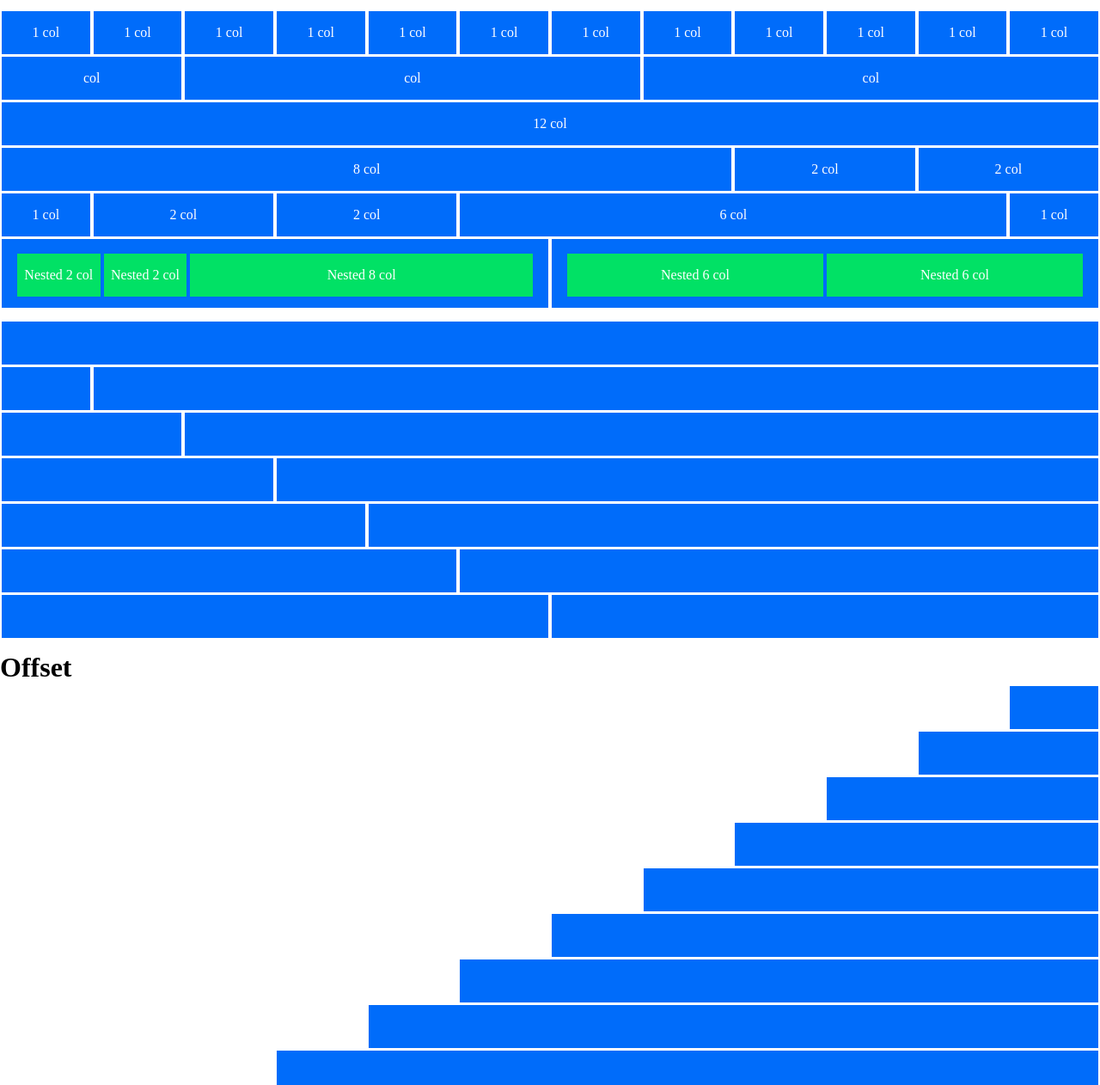
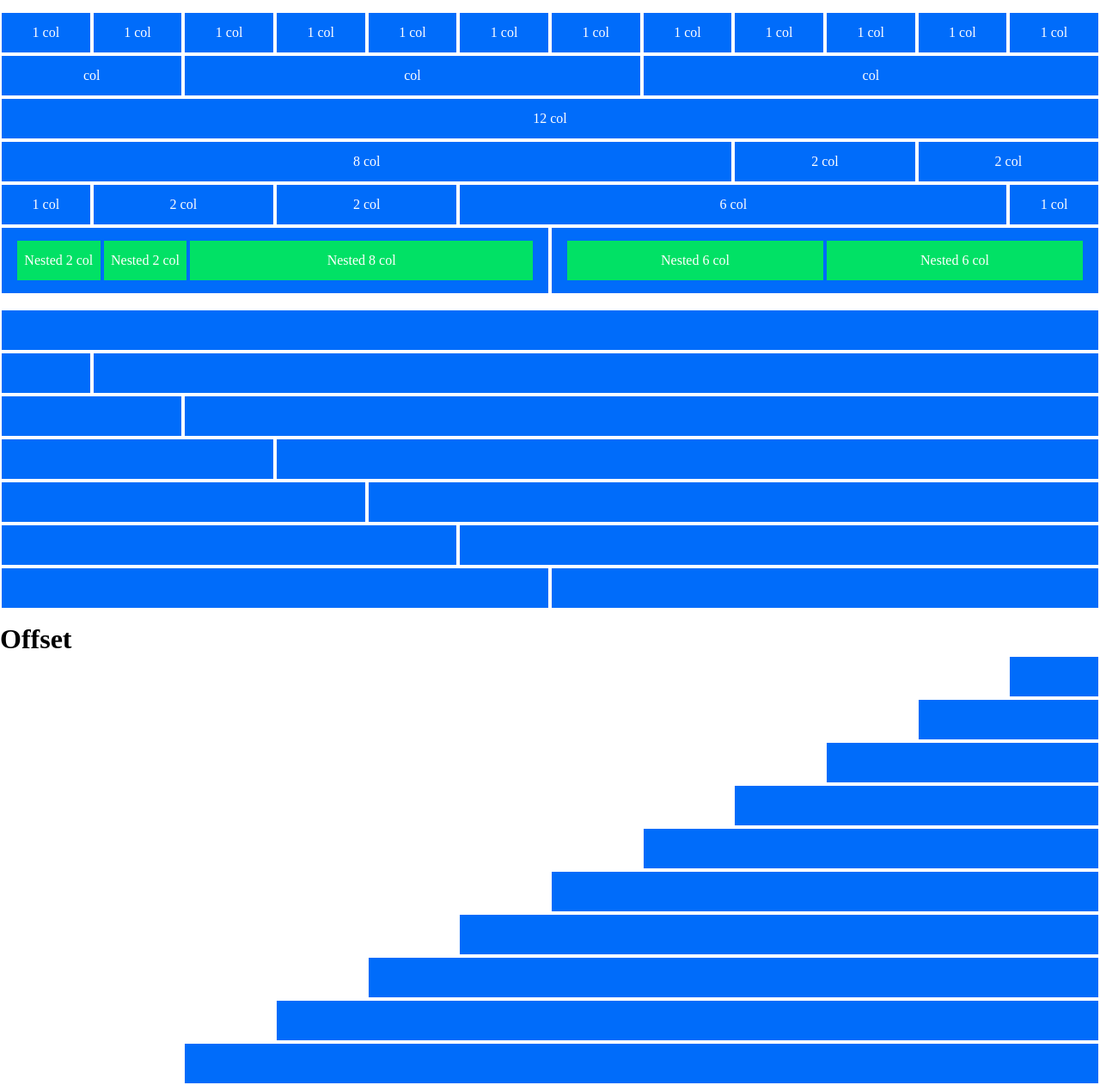
Before and after one commit to ruggerifrancesco/html-css-12bool, a plain HTML site: page index.html in a window 1280 px wide. Shown: the part 40-1302 px from the top of the page at 86% size. Drawn offline with Linux system fonts and the light colour scheme.

Commit message:
fixed framweork and adapts new rule

```diff
--- a/css/framework.css
+++ b/css/framework.css
@@ -10,9 +10,6 @@
     justify-content: center;
 }
 
-.gap {
-    margin: 0 2px;
-}
 
 /* Row Controller */
 .row {
@@ -23,111 +20,107 @@
 
 /* Col General Library*/
 .col-1 {
-    flex-basis: calc((100% / 12) * 1 - 4px);
-    max-width: calc((100% / 12) * 1 - 4px);
+    flex-basis: calc((100% / 12) * 1);
+    max-width: calc((100% / 12) * 1);
 }
 
 .col-2 {
-    flex-basis: calc((100% / 12) * 2 - 4px);
-    max-width: calc((100% / 12) * 2 - 4px);
+    flex-basis: calc((100% / 12) * 2);
+    max-width: calc((100% / 12) * 2);
 }
 
 .col-3 {
-    flex-basis: calc((100% / 12) * 3 - 4px);
-    max-width: calc((100% / 12) * 3 - 4px);
+    flex-basis: calc((100% / 12) * 3);
+    max-width: calc((100% / 12) * 3);
 }
 
 .col-4 {
-    flex-basis: calc((100% / 12) * 4 - 4px);
-    max-width: calc((100% / 12) * 4 - 4px);
+    flex-basis: calc((100% / 12) * 4);
+    max-width: calc((100% / 12) * 4);
 }
 
 .col-5 {
-    flex-basis: calc((100% / 12) * 5 - 4px);
-    max-width: calc((100% / 12) * 5 - 4px);
+    flex-basis: calc((100% / 12) * 5);
+    max-width: calc((100% / 12) * 5);
 }
 
 .col-6 {
-    flex-basis: calc((100% / 12) * 6 - 4px);
-    max-width: calc((100% / 12) * 6 - 4px);
+    flex-basis: calc((100% / 12) * 6);
+    max-width: calc((100% / 12) * 6);
 }
 
 .col-7 {
-    flex-basis: calc((100% / 12) * 7 - 4px);
-    max-width: calc((100% / 12) * 7 - 4px);
+    flex-basis: calc((100% / 12) * 7);
+    max-width: calc((100% / 12) * 7);
 }
 
 .col-8 {
-    flex-basis: calc((100% / 12) * 8 - 4px);
-    max-width: calc((100% / 12) * 8 - 4px);
+    flex-basis: calc((100% / 12) * 8);
+    max-width: calc((100% / 12) * 8);
 }
 
 .col-9 {
-    flex-basis: calc((100% / 12) * 9 - 4px);
-    max-width: calc((100% / 12) * 9 - 4px);
+    flex-basis: calc((100% / 12) * 9);
+    max-width: calc((100% / 12) * 9);
 }
 
 .col-10 {
-    flex-basis: calc((100% / 12) * 10 - 4px);
-    max-width: calc((100% / 12) * 10 - 4px);
+    flex-basis: calc((100% / 12) * 10);
+    max-width: calc((100% / 12) * 10);
 }
 
 .col-11 {
-    flex-basis: calc((100% / 12) * 11 - 4px);
-    max-width: calc((100% / 12) * 11 - 4px);
+    flex-basis: calc((100% / 12) * 11);
+    max-width: calc((100% / 12) * 11);
 }
 
 .col-12 {
-    flex-basis: calc((100% / 12) * 12 - 4px);
-    max-width: calc((100% / 12) * 12 - 4px);
+    flex-basis: calc((100% / 12) * 12);
+    max-width: calc((100% / 12) * 12);
 }
 
 
 /* Offset Library */
-.col-offset-1 {
-    margin-left: calc((100% / 12) * 1 + 2px);
+.offset-col-1 {
+    margin-left: calc((100% / 12) * 1);
 }
 
-.col-offset-2 {
-    margin-left: calc((100% / 12) * 2 + 2px);
+.offset-col-2 {
+    margin-left: calc((100% / 12) * 2);
 }
 
-.col-offset-3 {
-    margin-left: calc((100% / 12) * 3 + 2px);
+.offset-col-3 {
+    margin-left: calc((100% / 12) * 3);
 }
 
-.col-offset-4 {
-    margin-left: calc((100% / 12) * 4 + 2px);
+.offset-col-4 {
+    margin-left: calc((100% / 12) * 4);
 }
 
-.col-offset-5 {
-    margin-left: calc((100% / 12) * 5 + 2px);
+.offset-col-5 {
+    margin-left: calc((100% / 12) * 5);
 }
 
-.col-offset-6 {
-    margin-left: calc((100% / 12) * 6 + 2px);
+.offset-col-6 {
+    margin-left: calc((100% / 12) * 6);
 }
 
-.col-offset-7 {
-    margin-left: calc((100% / 12) * 7 + 2px);
+.offset-col-7 {
+    margin-left: calc((100% / 12) * 7);
 }
 
-.col-offset-8 {
-    margin-left: calc((100% / 12) * 8 + 2px);
+.offset-col-8 {
+    margin-left: calc((100% / 12) * 8);
 }
 
-.col-offset-9 {
-    margin-left: calc((100% / 12) * 9 + 2px);
+.offset-col-9 {
+    margin-left: calc((100% / 12) * 9);
 }
 
-.col-offset-10 {
-    margin-left: calc((100% / 12) * 10 + 2px);
+.offset-col-10 {
+    margin-left: calc((100% / 12) * 10);
 }
 
-.col-offset-11 {
-    margin-left: calc((100% / 12) * 11 + 2px);
+.offset-col-11 {
+    margin-left: calc((100% / 12) * 11);
 }
-
-/* Note that the +2px and -4px ar due */
-/* to the .gap rule for dividing the blocks */
-/* Just basic math */
--- a/css/style.css
+++ b/css/style.css
@@ -18,16 +18,14 @@ h2 {
     background-color: #006cfa;
     color: white;
     height: 50px;
+    border: 2px solid white;
 }
 
 .inner-col {
     background-color: #01e165;
     color: white;
     height: 50px;
-}
-
-.row {
-    margin-top: 3px;
+    border: 2px solid #006cfa;
 }
 
 /* Framework Small Encounters */
--- a/index.html
+++ b/index.html
@@ -19,24 +19,24 @@
     <section>
 
         <div class="row">
-            <div class="col col-1 gap text-center">1 col</div>
-            <div class="col col-1 gap text-center">1 col</div>
-            <div class="col col-1 gap text-center">1 col</div>
-            <div class="col col-1 gap text-center">1 col</div>
-            <div class="col col-1 gap text-center">1 col</div>
-            <div class="col col-1 gap text-center">1 col</div>
-            <div class="col col-1 gap text-center">1 col</div>
-            <div class="col col-1 gap text-center">1 col</div>
-            <div class="col col-1 gap text-center">1 col</div>
-            <div class="col col-1 gap text-center">1 col</div>
-            <div class="col col-1 gap text-center">1 col</div>
-            <div class="col col-1 gap text-center">1 col</div>
+            <div class="col col-1 text-center">1 col</div>
+            <div class="col col-1 text-center">1 col</div>
+            <div class="col col-1 text-center">1 col</div>
+            <div class="col col-1 text-center">1 col</div>
+            <div class="col col-1 text-center">1 col</div>
+            <div class="col col-1 text-center">1 col</div>
+            <div class="col col-1 text-center">1 col</div>
+            <div class="col col-1 text-center">1 col</div>
+            <div class="col col-1 text-center">1 col</div>
+            <div class="col col-1 text-center">1 col</div>
+            <div class="col col-1 text-center">1 col</div>
+            <div class="col col-1 text-center">1 col</div>
         </div>
 
         <div class="row">
-            <div class="col col-2 gap text-center">col</div>
-            <div class="col col-5 gap text-center">col</div>
-            <div class="col col-5 gap text-center">col</div>
+            <div class="col col-2 text-center">col</div>
+            <div class="col col-5 text-center">col</div>
+            <div class="col col-5 text-center">col</div>
         </div>
 
         <div class="row">
@@ -129,47 +129,47 @@
         <h2>Offset</h2>
 
         <div class="row">
-            <div class="col col-1 col-offset-11"></div>
+            <div class="col col-1 offset-col-11"></div>
         </div>
 
         <div class="row">
-            <div class="col col-2 col-offset-10"></div>
+            <div class="col col-2 offset-col-10"></div>
         </div>
 
         <div class="row">
-            <div class="col col-3 col-offset-9"></div>
+            <div class="col col-3 offset-col-9"></div>
         </div>
 
         <div class="row">
-            <div class="col col-4 col-offset-8"></div>
+            <div class="col col-4 offset-col-8"></div>
         </div>
 
         <div class="row">
-            <div class="col col-5 col-offset-7"></div>
+            <div class="col col-5 offset-col-7"></div>
         </div>
 
         <div class="row">
-            <div class="col col-6 col-offset-6"></div>
+            <div class="col col-6 offset-col-6"></div>
         </div>
 
         <div class="row">
-            <div class="col col-7 col-offset-5"></div>
+            <div class="col col-7 offset-col-5"></div>
         </div>
 
         <div class="row">
-            <div class="col col-8 col-offset-4"></div>
+            <div class="col col-8 offset-col-4"></div>
         </div>
 
         <div class="row">
-            <div class="col col-9 col-offset-3"></div>
+            <div class="col col-9 offset-col-3"></div>
         </div>
 
         <div class="row">
-            <div class="col col-10 col-offset-2"></div>
+            <div class="col col-10 offset-col-2"></div>
         </div>
 
         <div class="row">
-            <div class="col col-11 col-offset-1"></div>
+            <div class="col col-11 offset-col-1"></div>
         </div>
 
     </section>
```
